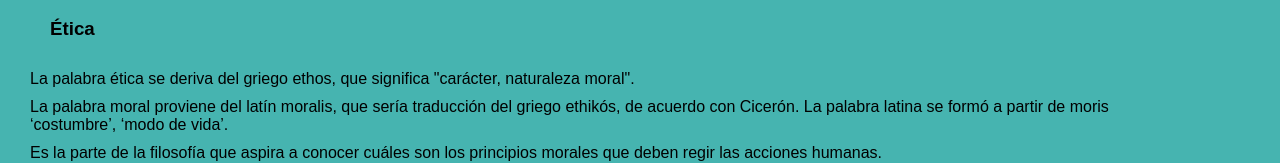
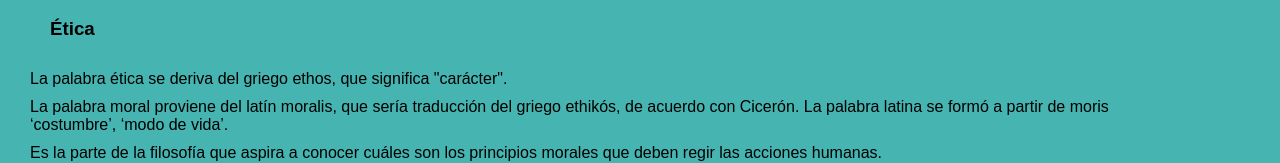
Before and after one commit to mariaflorenciaasenjo/ultimaversion, a plain HTML site: page ramas.html in a window 1280 px wide. Shown: the part 302-465 px from the top of the page. Drawn offline with Linux system fonts and the light colour scheme.

Commit message:
haciendo el punto 7, cambie una palabra

```diff
--- a/ramas.html
+++ b/ramas.html
@@ -21,7 +21,7 @@
     <h2>Ramas de la Filosofía</h2>
 
         <h3 class="etica">Ética</h3>
-            <p>La palabra ética se deriva del griego ethos, que significa "carácter, naturaleza moral".</p>
+            <p>La palabra ética se deriva del griego ethos, que significa "carácter".</p>
             <p>La palabra moral proviene del latín moralis, que sería traducción del griego ethikós, de acuerdo con Cicerón. La palabra latina se formó a partir de moris ‘costumbre’, ‘modo de vida’.</p>
             <p>Es la parte de la filosofía que aspira a conocer cuáles son los principios morales que deben regir las acciones humanas.</p>
             <p>Hay una moral espontánea, pero es insuficiente, los deberes y obligaciones de los hombres deben ser precisados.</p>
```
